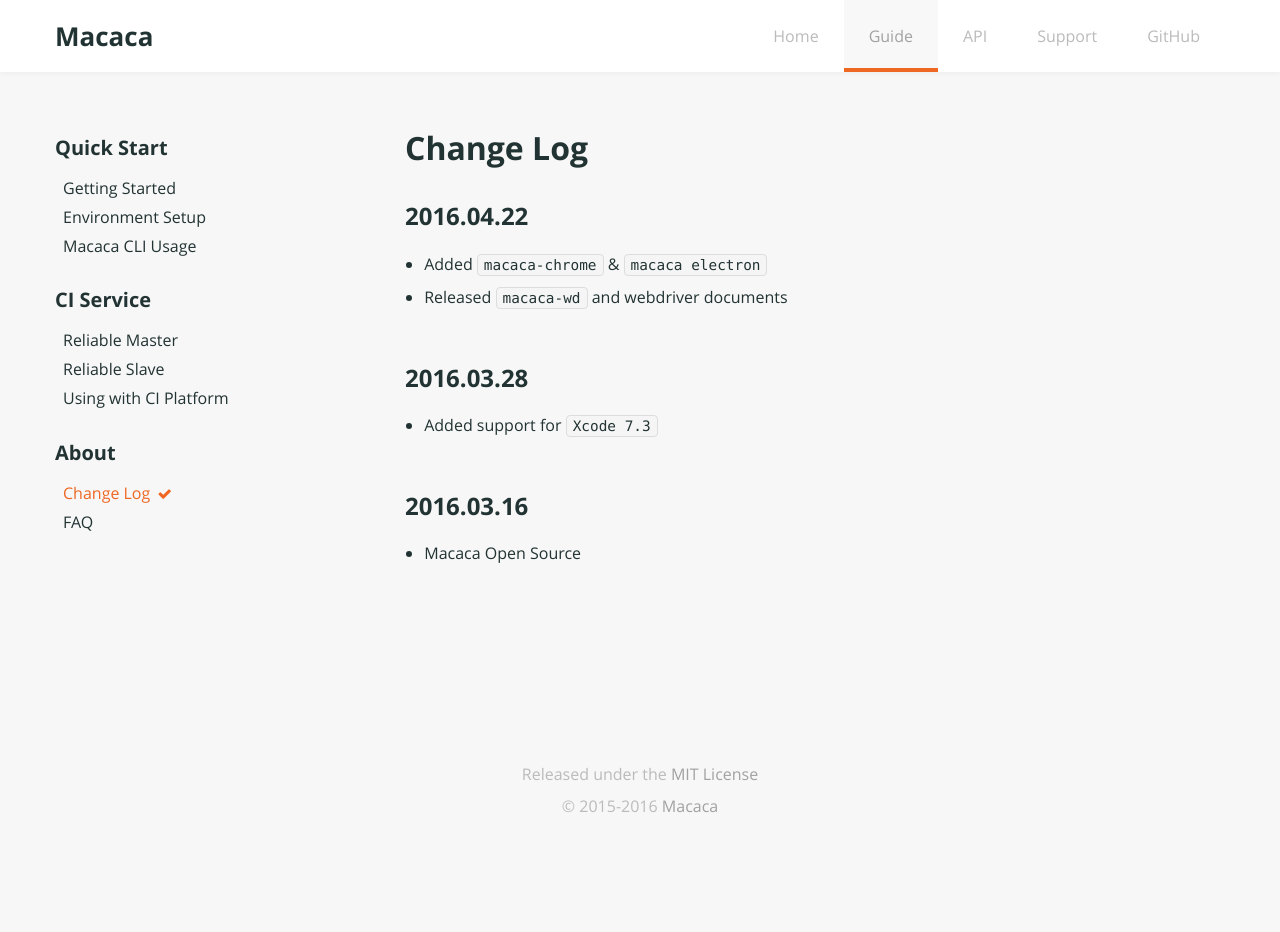
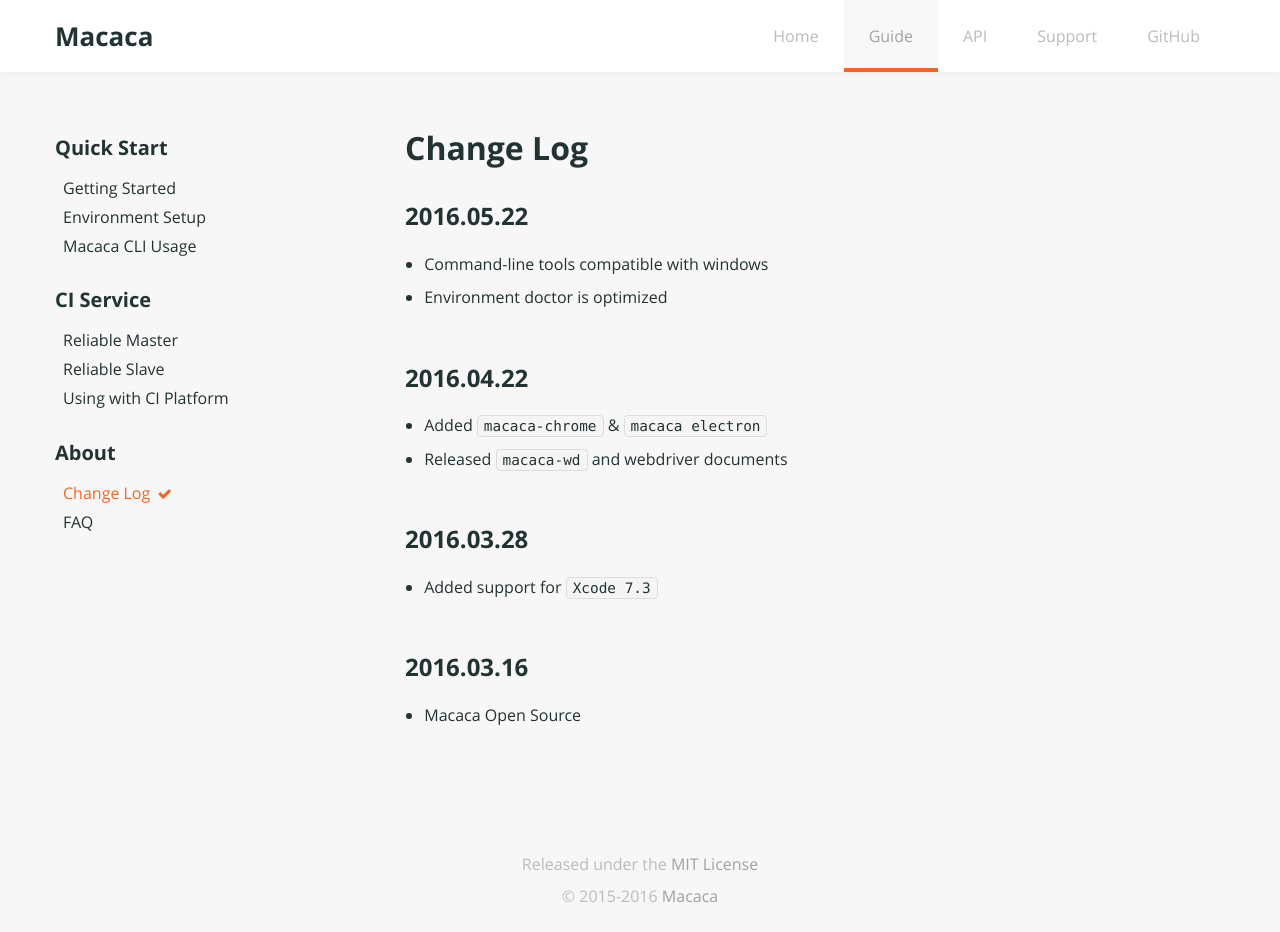
Before and after one commit to sencho/macacajs.github.io, a Jekyll site: the page built from _docs/changelog.md, in a window 1280 px wide. Built offline with Jekyll 4.4.1, drawn with Linux system fonts in a browser that asks for light colours; before the commit the page ends 900 px from its top, so only the background shows below that.

Commit message:
tweak doc

```diff
--- a/_docs/changelog.md
+++ b/_docs/changelog.md
@@ -1,6 +1,11 @@
 ---
 title: Change Log
 ---
+
+## 2016.05.22
+
+- Command-line tools compatible with windows
+- Environment doctor is optimized
 
 ## 2016.04.22
 
```
Also changed, not shown: _docs/using-with-ci.md (+2 -0 lines).
